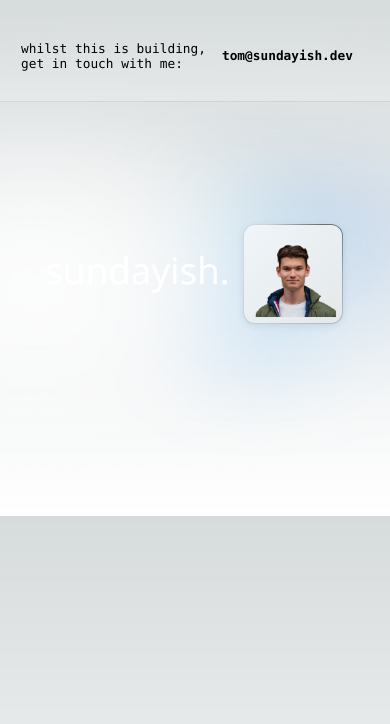
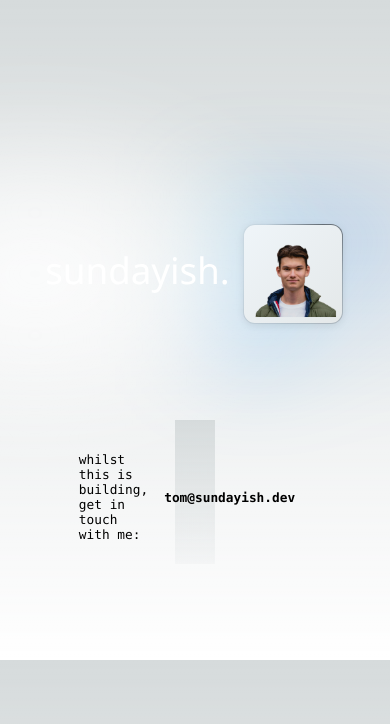
Before and after one commit to sundayish/sundayish.dev, a Next.js app: page / in a window 390 px wide. Shown: the top 724 px of the page. Built offline with nearby package versions, Linux system fonts and the light colour scheme.

Commit message:
Mobiel view

```diff
--- a/styles/Home.module.css
+++ b/styles/Home.module.css
@@ -178,13 +178,6 @@
     padding: 4rem;
   }
 
-  .grid {
-    grid-template-columns: 1fr;
-    margin-bottom: 120px;
-    max-width: 320px;
-    text-align: center;
-  }
-
   .card {
     padding: 1rem 2.5rem;
   }
@@ -214,17 +207,15 @@
   .description div {
     display: flex;
     justify-content: center;
-    position: fixed;
-    width: 100%;
+    position: center;
+    width: 20%;
   }
 
   .description p {
     align-items: center;
-    inset: 0 0 auto;
     padding: 2rem 1rem 1.4rem;
     border-radius: 0;
     border: none;
-    border-bottom: 1px solid rgba(var(--callout-border-rgb), 0.25);
     background: linear-gradient(
       to bottom,
       rgba(var(--background-start-rgb), 1),
```
